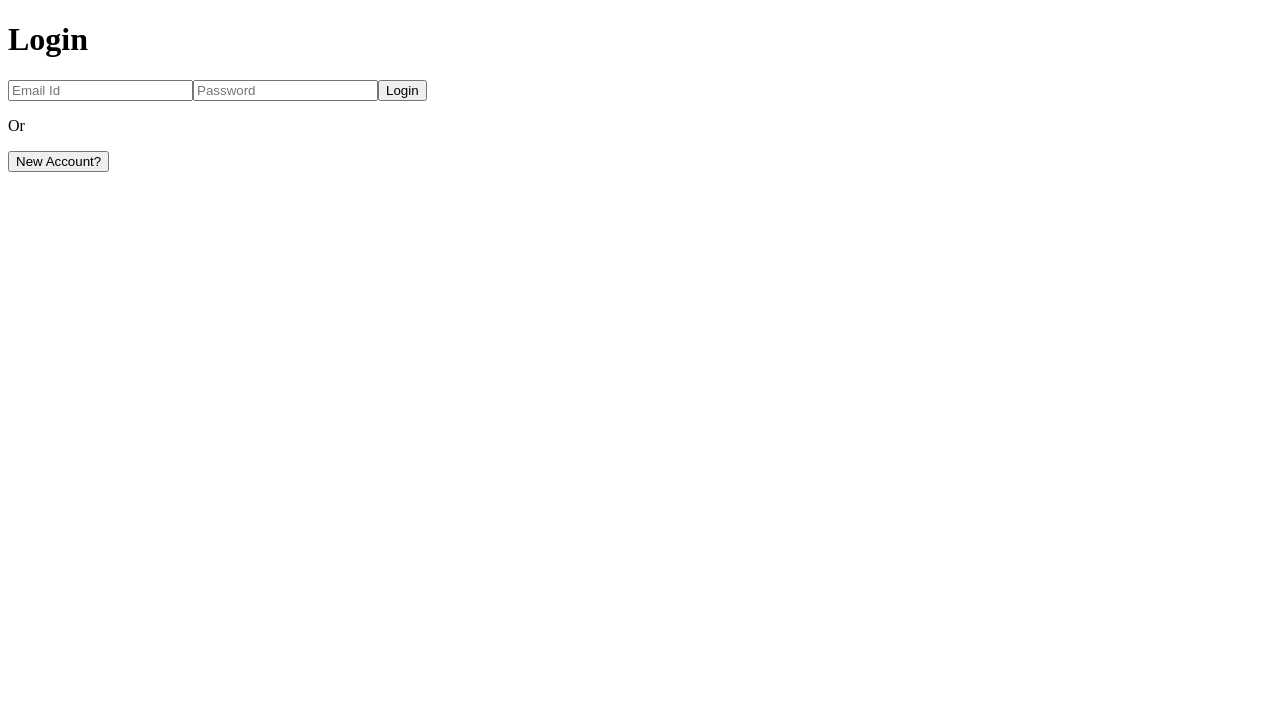
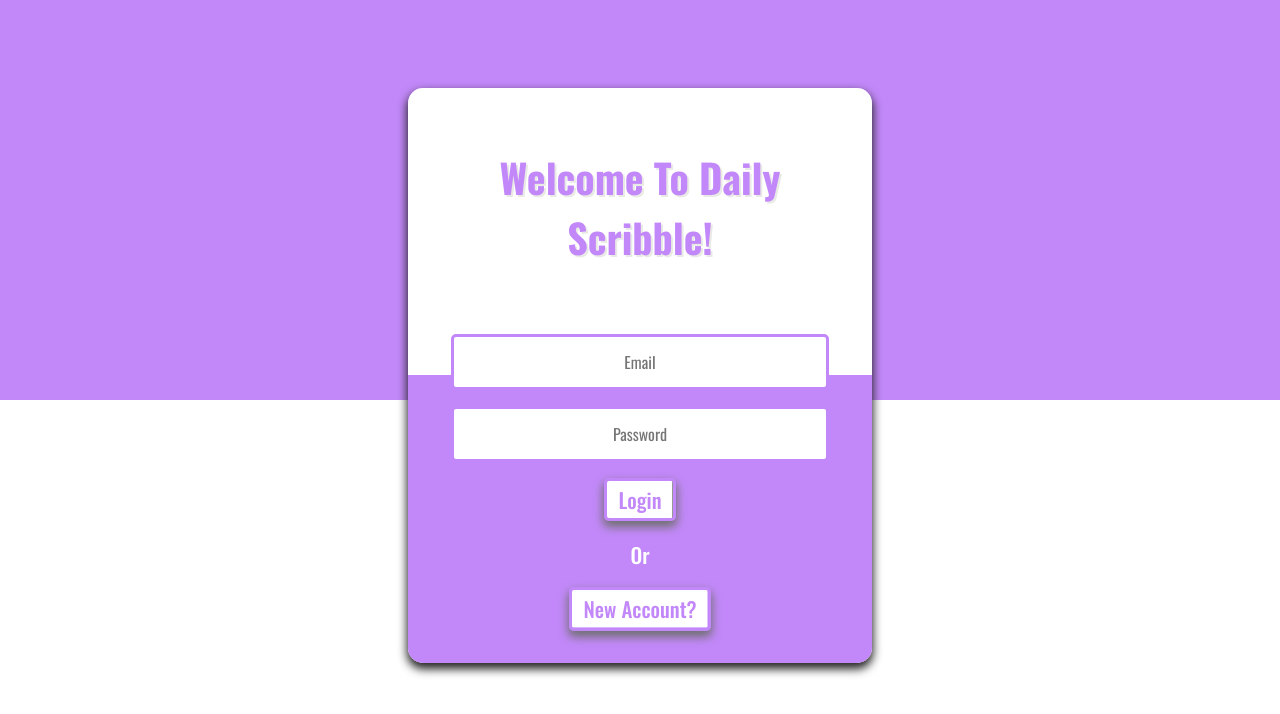
Before and after one commit to R0hanNayan/Daily-Scribble-2.0, a React (Create React App) app in the folder client/: page / in a window 1280 px wide. Shown: the top 714 px of the page. Built offline with nearby package versions, Linux system fonts and the light colour scheme.

Commit message:
Auth Page Css Draft

```diff
--- a/client/public/index.html
+++ b/client/public/index.html
@@ -8,6 +8,9 @@
       name="description"
       content="Web site created using create-react-app"
     />
+    <link rel="preconnect" href="https://fonts.googleapis.com">
+    <link rel="preconnect" href="https://fonts.gstatic.com" crossorigin>
+    <link href="https://fonts.googleapis.com/css2?family=Oswald:wght@200;300;400;500;600;700&display=swap" rel="stylesheet">
     <title>Daily Scribble</title>
   </head>
   <body>
--- a/client/src/components/Login/Login.jsx
+++ b/client/src/components/Login/Login.jsx
@@ -1,6 +1,7 @@
 import React, {useState} from "react";
 import axios from "axios";
 import { useNavigate } from "react-router-dom";  //To change route
+import "./login.css";
 
 function Login({setLoggedUser}){
     const navigate = useNavigate();
@@ -50,12 +51,16 @@ function Login({setLoggedUser}){
 
     return(
         <div className="LoginPage">
-            <h1>Login</h1>
-            <input type="email" name="email" value={user.email} placeholder="Email Id" onChange={handleChange}/>
-            <input type="password" name="password" value={user.password} placeholder="Password" onChange={handleChange}/>
-            <button type="submit" onClick={loginUser}>Login</button>
-            <p>Or</p>
-            <button type="button" onClick={()=>{navigate("/auth")}}>New Account?</button>
+            <div className="LoginPage-content">
+                <h1>Welcome To Daily Scribble!</h1>
+                <div className="LoginPage-inputs">
+                    <input autocomplete="off" type="email" name="email" value={user.email} placeholder="Email" onChange={handleChange}/>
+                    <input autocomplete="off" type="password" name="password" value={user.password} placeholder="Password" onChange={handleChange}/>
+                    <button type="submit" onClick={loginUser}>Login</button>
+                    <p>Or</p>
+                    <button type="button" onClick={()=>{navigate("/auth")}}>New Account?</button>
+                </div>
+            </div>
         </div>
     )
 }
--- a/client/src/components/Login/login.css
+++ b/client/src/components/Login/login.css
@@ -0,0 +1,80 @@
+.LoginPage{
+    position:absolute;
+    top:0;
+    left:0;
+    bottom:0;
+    right:0;
+    background: linear-gradient(to bottom, rgb(194, 136, 249) 50%, white 50%);
+    padding-top: 5.5rem;
+}
+
+.LoginPage-content{
+    background: linear-gradient(to top, rgb(194, 136, 249) 50%, white 50%);;
+    border: none;
+    padding: 2rem;
+    margin: auto;
+    width: 25rem;
+    text-align: center;
+    border-radius: 15px;
+    box-shadow: 0px 5px 10px 1px rgb(34, 34, 34);
+    color: rgb(194, 136, 249);
+}
+
+h1{
+    font-family: 'Oswald', sans-serif;
+    font-weight: 1000;
+    font-size: 2.5rem;
+    padding-bottom: 10%;
+    text-shadow: 2px 2px rgb(233, 233, 230);
+}
+
+.LoginPage-inputs{
+    display: grid;
+    place-items: center;
+    row-gap: 1rem;
+}
+
+input{
+    font-family: 'Oswald', sans-serif;
+    font-size: 1rem;
+    text-align: center;
+    border: solid;
+    border-radius: 5px;
+    height: 3rem;
+    width: 23rem;
+    outline: none;
+    color: rgb(194, 136, 249);
+}
+input:focus::placeholder{
+    color: transparent;
+}
+
+button{
+    color: rgb(194, 136, 249);
+    border: solid;
+    background-color: white;
+    font-family: 'Oswald', sans-serif;
+    font-weight: 500;
+    font-size: 1.3rem;
+    border-radius: 5px;
+    padding: 0.2rem 0.7rem;
+    background: linear-gradient(to right, rgb(92, 91, 91) 50%, white 50%);
+    background-size: 200% 100%;
+    background-position: right bottom;
+    transition: all .3s ease-out;
+    box-shadow: 0px 5px 10px 1px rgb(112, 112, 112);
+}
+button:hover{
+    cursor: pointer;
+    font-size: 1.5rem;
+    background-position: left bottom;
+}
+
+p{
+    font-family: 'Oswald', sans-serif;
+    font-weight: 500;
+    font-size: 1.3rem;
+    margin-top: 0.1rem;
+    margin-bottom: 0.1rem;
+    color: white;
+}
--- a/client/src/components/Register/Register.jsx
+++ b/client/src/components/Register/Register.jsx
@@ -1,6 +1,7 @@
 import React, { useState } from "react";
 import axios from "axios";
 import { useNavigate } from "react-router-dom";
+import "./register.css";
 
 function Register(){
     const navigate = useNavigate();
@@ -48,8 +49,10 @@ function Register(){
     }
 
     return(
-        <div className="Register Page">
-            <h1>Register</h1>
+        <div className="RegisterPage">
+            <div className="RegisterPage-content">
+                <h1>Welcome To Daily Scribble!</h1>
+                <div className="RegisterPage-inputs">
                     <input type="username" name="userName" value={user.userName} placeholder="Username" onChange={handleChange}/>
                     <input type="email" name="email" value={user.email} placeholder="Email Id" onChange={handleChange}/>
                     <input type="password" name="password" value={user.password} placeholder="Password" onChange={handleChange}/>
@@ -57,6 +60,8 @@ function Register(){
                     <p>Or</p>
                     <button type="submit" onClick={()=>{navigate("/")}}>Already Have an Account?</button>
                 </div>
+            </div>
+        </div>
     )
 }
 
--- a/client/src/components/Register/register.css
+++ b/client/src/components/Register/register.css
@@ -0,0 +1,80 @@
+.RegisterPage{
+    position:absolute;
+    top:0;
+    left:0;
+    bottom:0;
+    right:0;
+    background: linear-gradient(to bottom, rgb(194, 136, 249) 50%, white 50%);
+    padding-top: 5.5rem;
+}
+
+.RegisterPage-content{
+    background: linear-gradient(to top, rgb(194, 136, 249) 50%, white 50%);;
+    border: none;
+    padding: 2rem;
+    margin: auto;
+    width: 25rem;
+    text-align: center;
+    border-radius: 15px;
+    box-shadow: 0px 5px 10px 1px rgb(34, 34, 34);
+    color: rgb(194, 136, 249);
+}
+
+h1{
+    font-family: 'Oswald', sans-serif;
+    font-weight: 1000;
+    font-size: 2.5rem;
+    padding-bottom: 10%;
+    text-shadow: 2px 2px rgb(233, 233, 230);
+}
+
+.RegisterPage-inputs{
+    display: grid;
+    place-items: center;
+    row-gap: 1rem;
+}
+
+input{
+    font-family: 'Oswald', sans-serif;
+    font-size: 1rem;
+    text-align: center;
+    border: solid;
+    border-radius: 5px;
+    height: 3rem;
+    width: 23rem;
+    outline: none;
+    color: rgb(194, 136, 249);
+}
+input:focus::placeholder{
+    color: transparent;
+}
+
+button{
+    color: rgb(194, 136, 249);
+    border: solid;
+    background-color: white;
+    font-family: 'Oswald', sans-serif;
+    font-weight: 500;
+    font-size: 1.3rem;
+    border-radius: 5px;
+    padding: 0.2rem 0.7rem;
+    background: linear-gradient(to right, rgb(92, 91, 91) 50%, white 50%);
+    background-size: 200% 100%;
+    background-position: right bottom;
+    transition: all .3s ease-out;
+    box-shadow: 0px 5px 10px 1px rgb(112, 112, 112);
+}
+button:hover{
+    cursor: pointer;
+    font-size: 1.5rem;
+    background-position: left bottom;
+}
+
+p{
+    font-family: 'Oswald', sans-serif;
+    font-weight: 500;
+    font-size: 1.3rem;
+    margin-top: 0.1rem;
+    margin-bottom: 0.1rem;
+    color: white;
+}
```
Also changed, not shown: client/public/assets/img1.png (added). Lines whose indentation alone changed are shown as unchanged.
